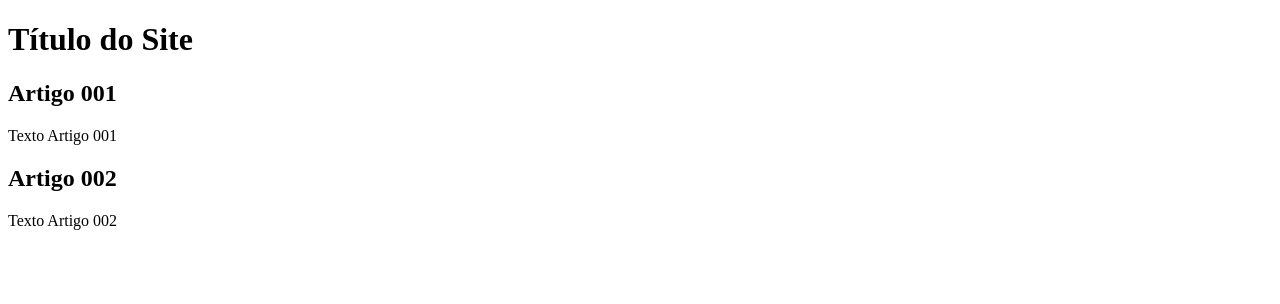
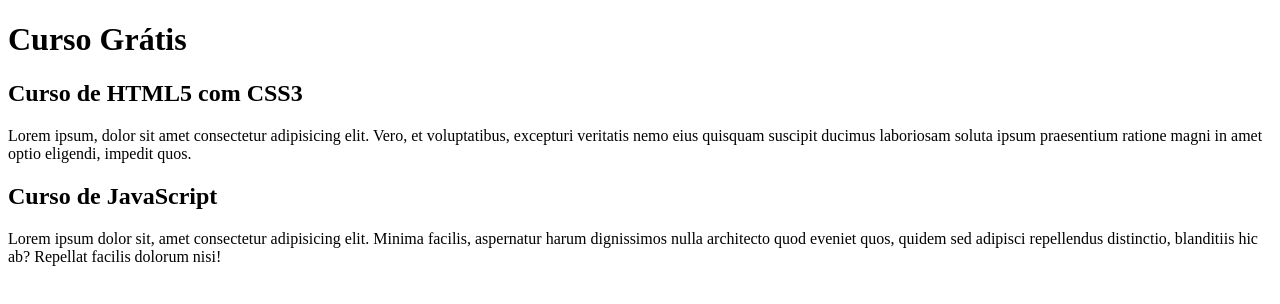
Before and after one commit to costa53/projeto-site, a plain HTML site: page index.html in a window 1280 px wide. Drawn offline with Linux system fonts and the light colour scheme.

Commit message:
comecei o conteúdo

```diff
--- a/index.html
+++ b/index.html
@@ -9,15 +9,15 @@
 <body>
     <main>
         <header>
-            <h1>Título do Site</h1>
+            <h1>Curso Grátis</h1>
         </header>
         <article>
-            <h2>Artigo 001</h2>
-            <p>Texto Artigo 001</p>
+            <h2>Curso de HTML5 com CSS3</h2>
+            <p>Lorem ipsum, dolor sit amet consectetur adipisicing elit. Vero, et voluptatibus, excepturi veritatis nemo eius quisquam suscipit ducimus laboriosam soluta ipsum praesentium ratione magni in amet optio eligendi, impedit quos.</p>
         </article>
         <article>
-            <h2>Artigo 002</h2>
-            <p>Texto Artigo 002</p>
+            <h2>Curso de JavaScript</h2>
+            <p>Lorem ipsum dolor sit, amet consectetur adipisicing elit. Minima facilis, aspernatur harum dignissimos nulla architecto quod eveniet quos, quidem sed adipisci repellendus distinctio, blanditiis hic ab? Repellat facilis dolorum nisi!</p>
         </article>
     </main>
 </body>
```
